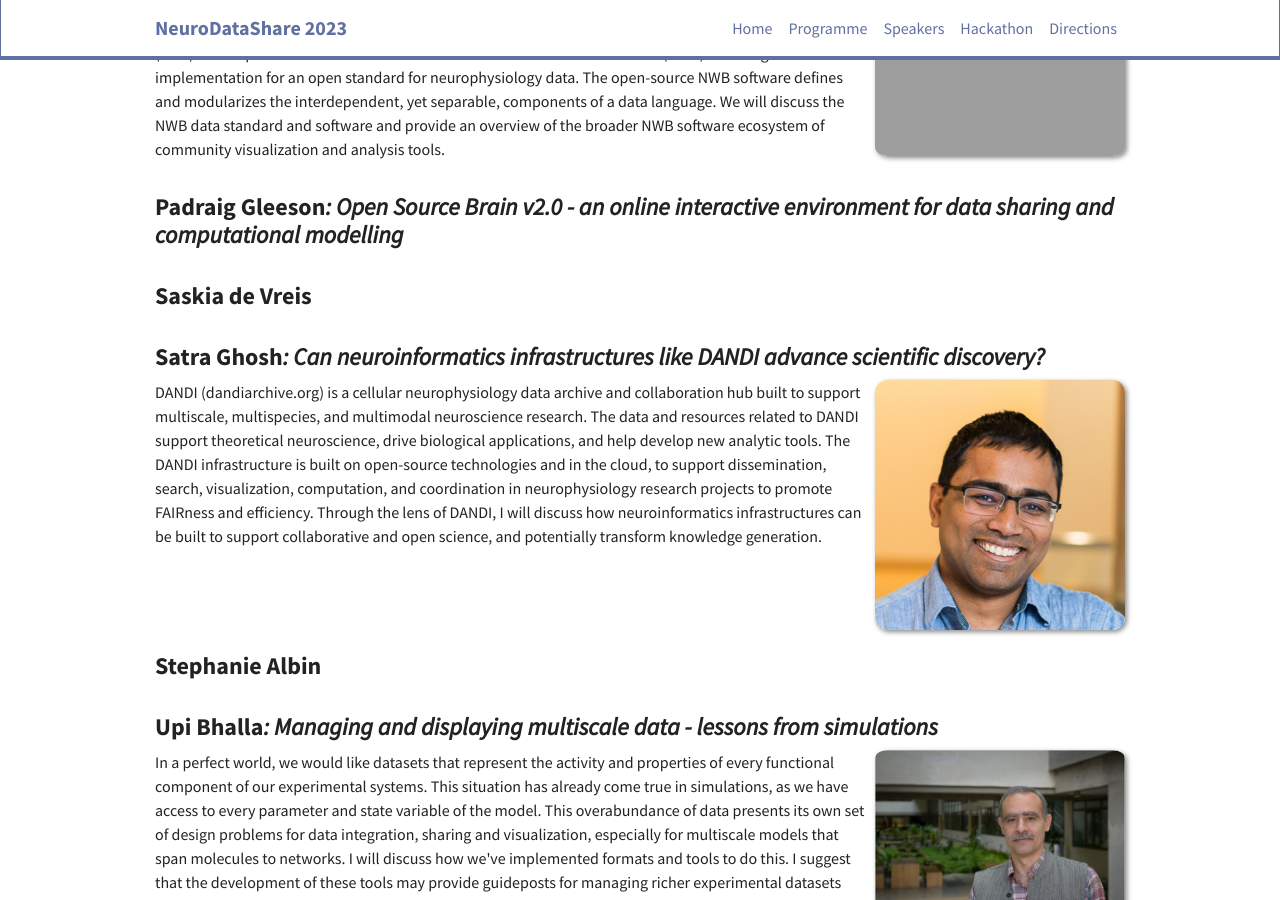
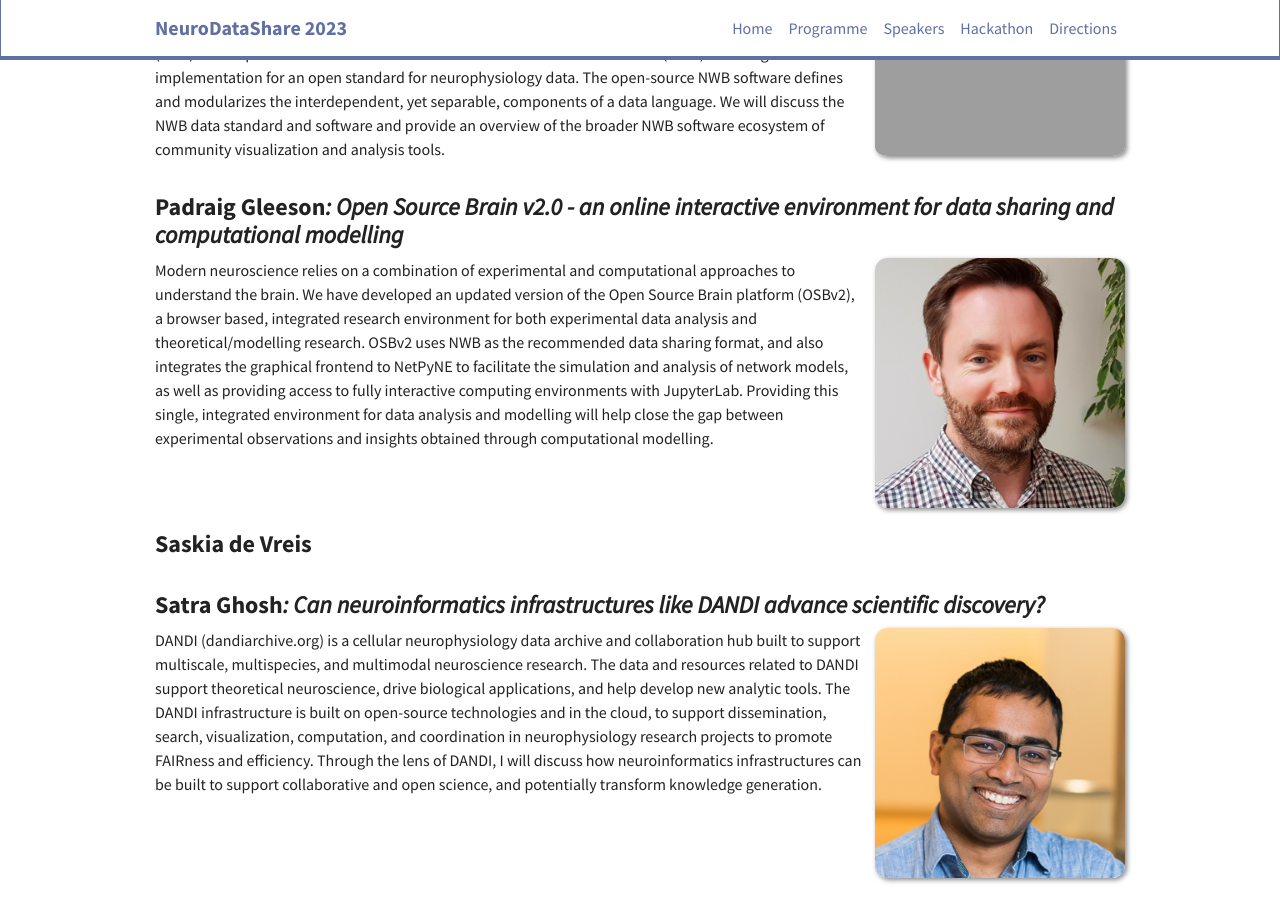
Before and after one commit to OpenSourceBrain/NeuroDataShare, a Jekyll site: the page built from _pages/speakers.md, in a window 1280 px wide and 900 px high, scrolled down 2148 px. Built offline with Jekyll 4.4.1, drawn with Linux system fonts in a browser that asks for light colours; nearby versions of some CDN libraries.

Commit message:
Add photo

```diff
--- a/_data/speakers.yml
+++ b/_data/speakers.yml
@@ -81,6 +81,8 @@
   temp: yes
 - name: Padraig Gleeson
   title: Open Source Brain v2.0 - an online interactive environment for data sharing and computational modelling
+  abstract: Modern neuroscience relies on a combination of experimental and computational approaches to understand the brain. We have developed an updated version of the Open Source Brain platform (OSBv2), a browser based, integrated research environment for both experimental data analysis and theoretical/modelling research. OSBv2 uses NWB as the recommended data sharing format, and also integrates the graphical frontend to NetPyNE to facilitate the simulation and analysis of network models, as well as providing access to fully interactive computing environments with JupyterLab. Providing this single, integrated environment for data analysis and modelling will help close the gap between experimental observations and insights obtained through computational modelling.
+  photo: PGleeson.jpg
   temp: yes
 - name: Andreas Schaefer
   temp: yes
```
Also changed, not shown: images/speakers/PGleeson.jpg (added).
